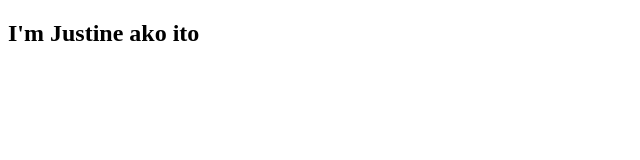
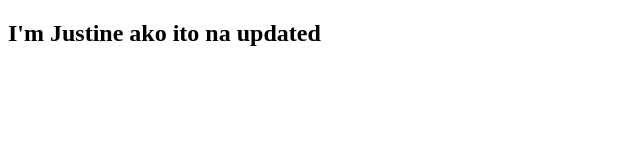
Before and after one commit to Justine-12345/sampleHtml, a plain HTML site: page justine/index.html in a window 1280 px wide. Shown: the whole page, without its empty margins (0-640 px from the left). Drawn offline with Linux system fonts and the light colour scheme.

Commit message:
Initial Commit

```diff
--- a/justine/index.html
+++ b/justine/index.html
@@ -5,6 +5,6 @@
 	<title></title>
 </head>
 <body>
-	<h2>I'm Justine ako ito</h2>
+	<h2>I'm Justine ako ito na updated</h2>
 </body>
 </html>
```
Also changed, not shown: harris/harris.html (+1 -1 lines).
